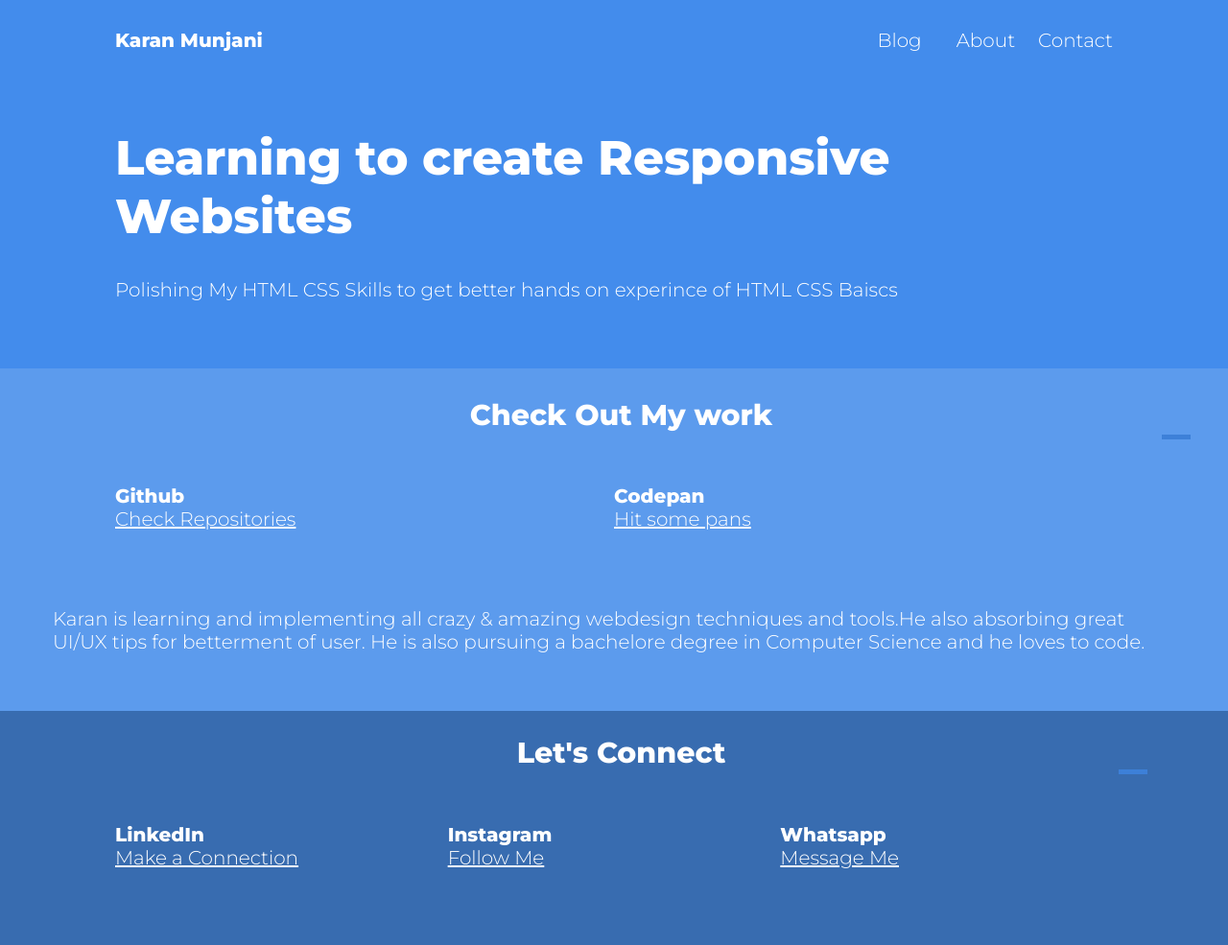
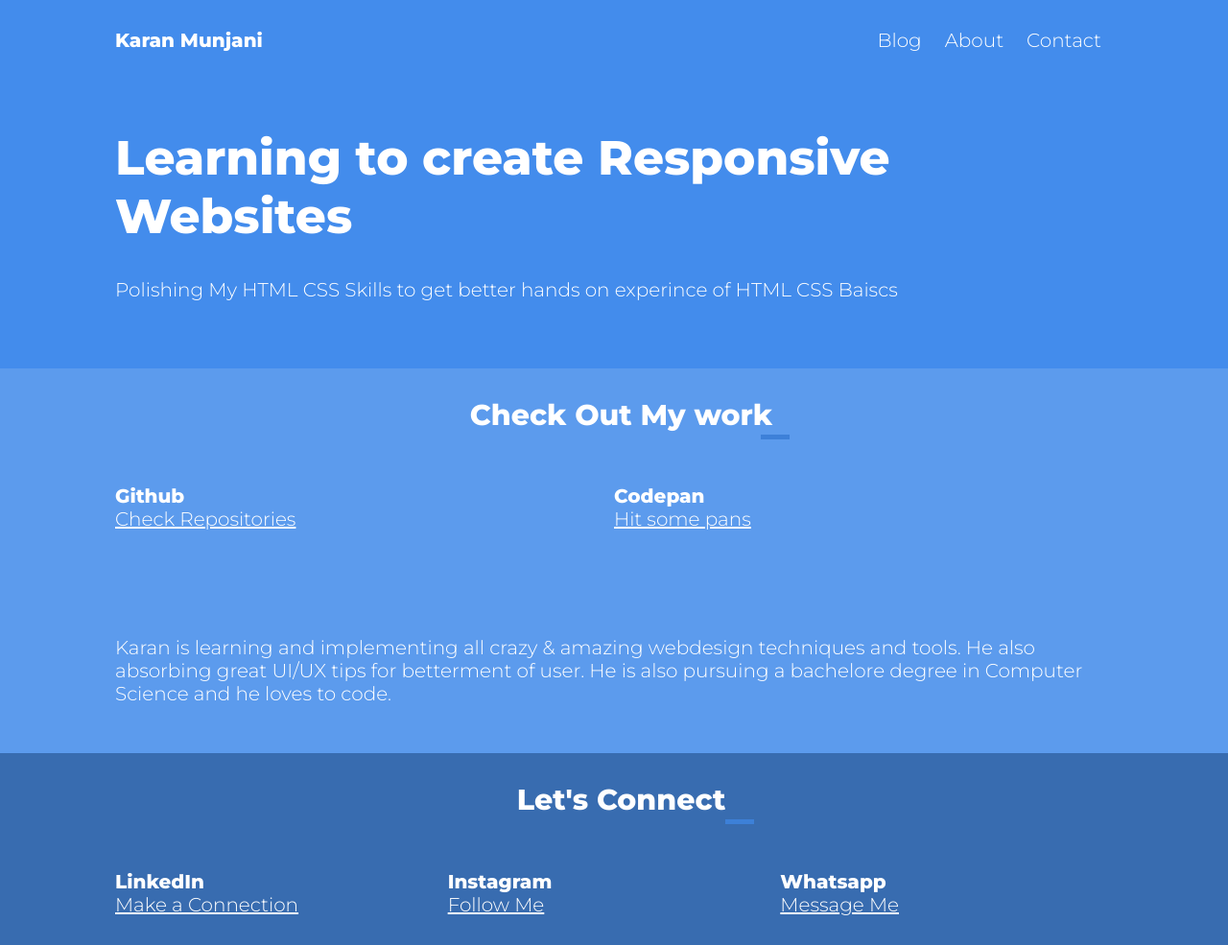
Before and after one commit to Karan-Munjani/HTML-CSS-YT, a plain HTML site: page GS karan/index.html in a window 1280 px wide. Shown: the whole page at 96% size. Before the commit the page ends 936 px from the top, so only its background shows below. Drawn offline with Linux system fonts and the light colour scheme.

Commit message:
changes in bar

```diff
--- a/GS karan/css/style.css
+++ b/GS karan/css/style.css
@@ -1,43 +1,43 @@
 @import url('https://fonts.googleapis.com/css2?family=Montserrat:wght@300;800&display=swap');
 
-*{
+* {
     box-sizing: border-box;
 }
 
-body{
-    margin:0;
+body {
+    margin: 0;
     background: #386cb0;
-    color:white;
+    color: white;
     font-family: 'Montserrat';
 }
 
-a{
-    color:white;
+a {
+    color: white;
     text-decoration: none;
 
 }
 
-ul{
+ul {
     list-style: none;
-    margin:0;
+    margin: 0;
     padding: 0;
 }
 
-.hero-wrapper{
+.hero-wrapper {
     /* background : #5C9BED */
     background: #438cec;
 }
 
-.wrapper{
+.wrapper {
     padding: 16px;
     max-width: 1200px;
     /* will not apply wrapper after 1200px */
-    margin:0 auto;
+    margin: 0 auto;
     /* will centre after 1200px */
 
 }
 
-header{
+header {
     display: flex;
     /* will make collumns of content */
     justify-content: space-between;
@@ -45,132 +45,138 @@ header{
 
 }
 
-header .logo{
+header .logo {
     font-weight: bold;
 }
 
-header nav ul{
-    display:flex;
+header nav ul {
+    display: flex;
 }
 
-nav ul li a{
+nav ul li a {
     padding: .6em;
     text-decoration: none;
 
 }
 
 
-.hero-content{
+.hero-content {
     margin: 4em 0 2em;
+    /* to give whitespace at top */
 }
 
-.hero-content .subtitle{
-    margin-bottom: 0;
-    /* cause there is default padding of p tag inside subtitle */
+.second-wrapper {
+    background: #5C9BED;
 
 }
 
-.second-wrapper{
-    background: #5C9BED;
+/* to centre title and applying bar effect from right */
+.bar {
+    text-align: center;
 
 }
-.second-wrapper h2{
+
+.bar h2.work {
+    display: inline-block;
     margin-top: 0;
     padding-top: 1em;
-    padding-left:.5em;
-    font-size: 1.5em;
-    text-align: center;
+    padding-left: .5em;
     position: relative;
+
 }
 
-.second-wrapper h2::before{
+.bar h2.work::before {
     content: " ";
     position: absolute;
     height: 5px;
     width: 30px;
     background: #3d80d8;
-    top:2.3em;
-    right:1.3em;
-
+    top: 2.3em;
+    right: -.6em;
 }
 
-ul li a{
+ul li a {
     text-decoration: underline;
 }
 
-.work{
+/* grid layout by designer YT */
+.work {
     display: grid;
-    grid-template-columns: repeat(auto-fit, minmax(130px,1fr));
+    grid-template-columns: repeat(auto-fit, minmax(130px, 1fr));
     justify-content: space-around;
-
 }
 
-.work li{
+.work li {
     margin-bottom: 1.5em;
 
 }
 
-.work li span{
+.work li span {
     display: block;
 
 }
 
-.storng{
-    font-size:1.2em;
-}
 
-.extended-wrapper{
+
+.sub-conten {
     padding: 0 1.5em 2em;
-    max-width: 1230px;
+    text-align: justify;
+    /* max-width: 1230px; */
     margin: 0 auto;
 }
 
-.third-wrapper h2{
-    padding-left:.5em;
-    font-size: 1.5em;
-    text-align: center;
+/* to get the different color bar at end of title */
+.bar h2.connect {
+    display: inline-block;
+    margin-top: 0;
+    padding-top: 1em;
+    padding-left: .5em;
     position: relative;
+
 }
 
-.third-wrapper h2::before{
+.bar h2.connect::before{
     content: " ";
     position: absolute;
     height: 5px;
     width: 30px;
     background: #3d80d8;
-    top:1.2em;
-    right:2.8em;
+    top: 2.3em;
+    right: -1em;
 }
 
-.social-profile{
+
+/* grid layout by designer YT */
+.social-profile {
     display: grid;
-    grid-template-columns: repeat(auto-fit, minmax(130px,1fr));
+    grid-template-columns: repeat(auto-fit, minmax(130px, 1fr));
     justify-content: space-around;
 }
-.social-profile span{
+
+.social-profile span {
     display: block;
 }
 
 
 
-
-@media (min-width:650px)
-{
-    body{
+/* After 650px */
+@media (min-width:650px) {
+    body {
         font-size: 18px;
     }
 
-    .wrapper{
-        padding:1.5em 4em;
+    .wrapper {
+        padding: 1.5em 4em;
     }
 }
 
-@media(min-width:853px){
+@media(min-width:853px) {
 
-    body{
+    body {
         font-size: 20px;
     }
-    h1{
-        font-size:2.5em;
+
+    h1 {
+        font-size: 2.5em;
     }
 }
--- a/GS karan/index.html
+++ b/GS karan/index.html
@@ -15,8 +15,8 @@
           <nav>
             <ul>
               <li><a href="blog.html">Blog</a></li>
-              <li><a href="About.html"></a>About</li>
-              <li><a href="Contact.html"></a>Contact</li>
+              <li><a href="About.html">About</a></li>
+              <li><a href="Contact.html">Contact</a></li>
             </ul>
           </nav>
         </header>
@@ -32,7 +32,10 @@
     </div>
 
     <div class="second-wrapper">
-      <h2>Check Out My work</h2>
+      <div class="bar">
+        <h2 class="work">Check Out My work</h2>
+      </div>
+
       <div class="wrapper">
         <ul class="work">
           <li>
@@ -55,25 +58,27 @@
         </ul>
       </div>
 
-      <div class="extended-wrapper">
+      <div class="wrapper">
         <p class="sub-content">
           Karan is learning and implementing all crazy &amp; amazing webdesign
-          techniques and tools.He also absorbing great UI/UX tips for betterment
-          of user. He is also pursuing a bachelore degree in Computer Science
-          and he loves to code.
+          techniques and tools. He also absorbing great UI/UX tips for
+          betterment of user. He is also pursuing a bachelore degree in Computer
+          Science and he loves to code.
         </p>
       </div>
     </div>
 
     <div class="third-wrapper">
       <div class="connect-me">
-        <h2>Let's Connect</h2>
+        <div class="bar">
+          <h2 class="connect">Let's Connect</h2>
+        </div>
         <div class="wrapper">
           <ul class="social-profile">
             <li>
               <strong>LinkedIn</strong>
               <span
-                ><a href="https://www.instagram.com/d_krn__/"
+                ><a href="https://www.linkedin.com/in/karan-munjani-662813173/"
                   >Make a Connection</a
                 ></span
               >
```
